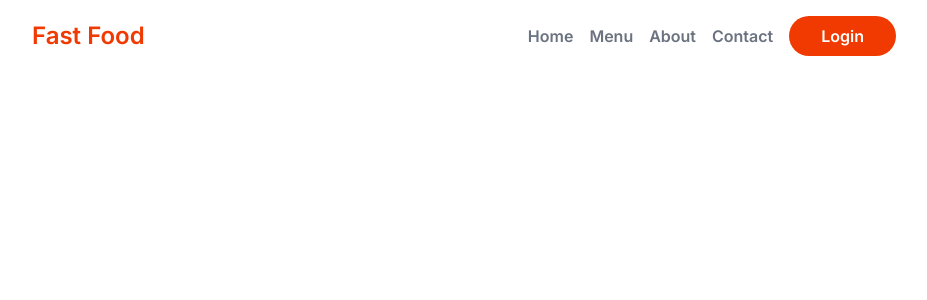
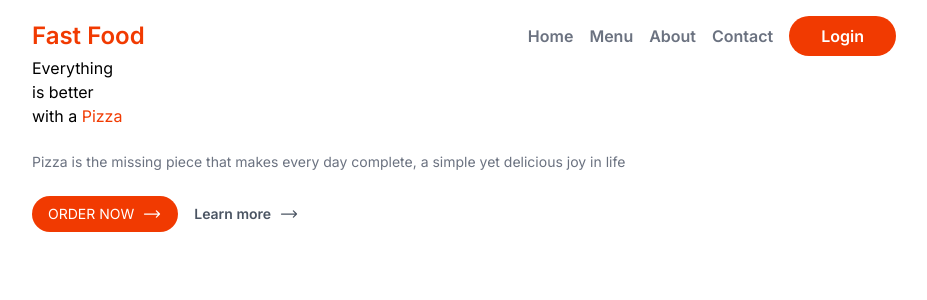
Before and after one commit to imabuzerkhan/grocery_store, a Next.js app: page / in a window 1280 px wide. Shown: the top 300 px of the page, without its empty margins (176-1103 px from the left). Built offline with nearby package versions, Linux system fonts and the light colour scheme.

Commit message:
add right component

```diff
--- /dev/null
+++ b/src/components/Right.jsx
@@ -0,0 +1,12 @@
+import React from 'react'
+
+const Right = () => {
+  return (
+    <svg xmlns="http://www.w3.org/2000/svg" fill="none" viewBox="0 0 24 24" stroke-width="1.5" stroke="currentColor" class="size-5">
+    <path stroke-linecap="round" stroke-linejoin="round" d="M17.25 8.25 21 12m0 0-3.75 3.75M21 12H3" />
+  </svg>
+
+  )
+}
+
+export default Right
--- a/src/components/layout/Hero.jsx
+++ b/src/components/layout/Hero.jsx
@@ -1,14 +1,36 @@
 import React from 'react'
-
+import Image from 'next/image'
+import Right from '../Right'
 const Hero = () => {
   return (
    <>
-   <div className="mai-div">
+   <div className="mai-div flex item-center ">
     <div className="content">
-      <h1></h1>
-      <p></p>
+      <h1>
+    Everything<br />
+          is better<br />
+          with a&nbsp;
+          <span className="text-primary">
+            Pizza
+          </span>
+        </h1>
+        <p className="my-6 text-gray-500 text-sm">
+          Pizza is the missing piece that makes every day complete, a simple yet delicious joy in life
+        </p>
+        <div className="flex gap-4 text-sm">
+          <button className="flex justify-center bg-primary uppercase  items-center gap-2 text-white px-4 py-2 rounded-full">
+            Order now
+            <Right />
+          </button>
+          <button className="flex items-center border-0 gap-2 py-2 text-gray-600 font-semibold">
+            Learn more
+            <Right />
+          </button>
+        </div>
     </div>
-    <div className="image"></div>
+    <div className="relative hidden md:block">
+        <Image src='/pizza.png' layout={'fill'} objectFit={'contain'} alt={'pizza'} />
+      </div>
    </div>
    </>
   )
```
